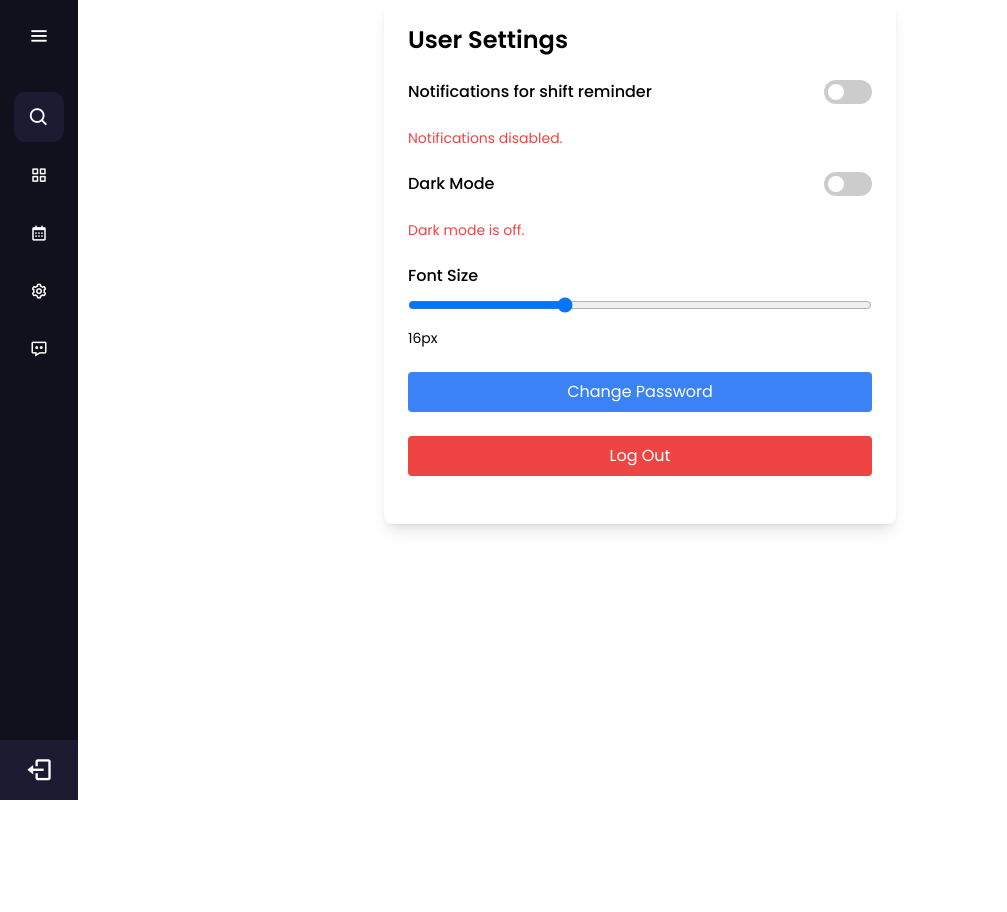
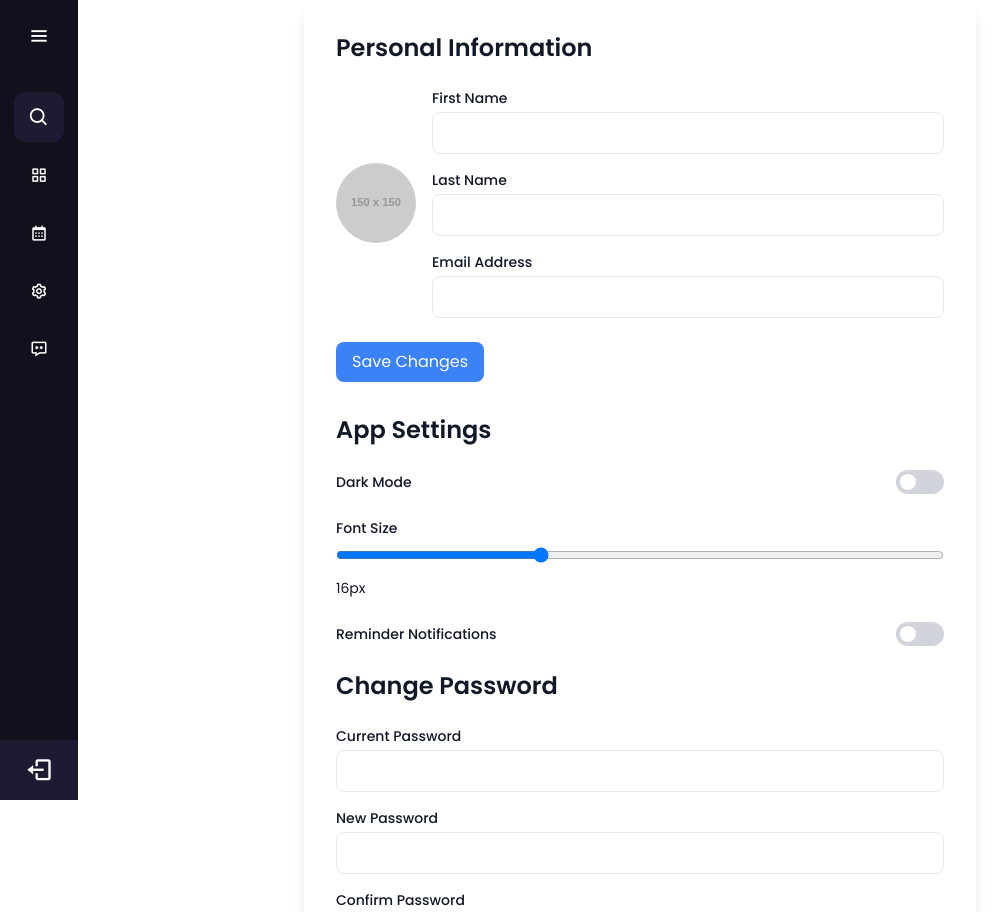
Before and after one commit to mobinmohammadi10/dashboard, a Vue app: page /settings in a window 1280 px wide. Shown: the top 912 px of the page, without its empty margins (0-1007 px from the left). Before the commit the page ends 800 px from the top, so only its background shows below. Built offline with nearby package versions, Linux system fonts and the light colour scheme.

Commit message:
new setting view with tailwind css

```diff
--- a/src/views/SettingsView.vue
+++ b/src/views/SettingsView.vue
@@ -1,175 +1,154 @@
 <template>
-  <div :class="['max-w-lg mx-auto p-6 shadow-lg rounded-lg transition-all duration-300', settings.darkMode ? 'bg-gray-800 text-white' : 'bg-white text-black']">
-    <h1 class="text-2xl font-semibold mb-6">User Settings</h1>
+  <div class="max-w-2xl mx-auto p-8 bg-white dark:bg-gray-800 text-gray-900 dark:text-white rounded-lg shadow-lg transition-all duration-300">
+    <!-- Personal Information Section -->
+    <h2 class="text-2xl font-semibold mb-6">Personal Information</h2>
+    <div class="flex items-center space-x-4 mb-6">
+      <img class="w-20 h-20 rounded-full object-cover" :src="user.pictureUrl" alt="User Picture">
+      <div class="flex-1">
+        <label class="block text-sm font-medium mb-1">First Name</label>
+        <input type="text" v-model="user.firstName" class="w-full p-2 border rounded-lg dark:bg-gray-700 dark:border-gray-600">
 
-    <!-- Notification Settings with Toggle -->
-    <div class="flex items-center justify-between mb-6">
-      <label for="notifications" class="font-medium">Notifications for shift reminder</label>
-      <label class="relative inline-block w-12 h-6">
-        <input type="checkbox" v-model="settings.notifications" id="notifications" class="sr-only">
-        <span class="slider block w-full h-full bg-gray-300 rounded-full cursor-pointer"></span>
-        <span class="dot absolute left-1 top-1 w-4 h-4 bg-white rounded-full transition-transform transform" :class="{ 'translate-x-6': settings.notifications }"></span>
-      </label>
+        <label class="block text-sm font-medium mb-1 mt-4">Last Name</label>
+        <input type="text" v-model="user.lastName" class="w-full p-2 border rounded-lg dark:bg-gray-700 dark:border-gray-600">
+
+        <label class="block text-sm font-medium mb-1 mt-4">Email Address</label>
+        <input type="email" v-model="user.email" class="w-full p-2 border rounded-lg dark:bg-gray-700 dark:border-gray-600">
+      </div>
     </div>
-    <p v-if="settings.notifications" class="text-sm text-green-500 mb-6">Notifications enabled.</p>
-    <p v-else class="text-sm text-red-500 mb-6">Notifications disabled.</p>
+    <button @click="savePersonalInfo" class="bg-blue-500 text-white py-2 px-4 rounded-lg hover:bg-blue-600 transition mb-8">
+      Save Changes
+    </button>
+
+    <!-- App Settings Section -->
+    <h2 class="text-2xl font-semibold mb-6">App Settings</h2>
 
     <!-- Dark Mode Toggle -->
     <div class="flex items-center justify-between mb-6">
-      <label for="dark-mode" class="font-medium">Dark Mode</label>
-      <label class="relative inline-block w-12 h-6">
-        <input type="checkbox" v-model="settings.darkMode" id="dark-mode" class="sr-only">
-        <span class="slider block w-full h-full bg-gray-300 rounded-full cursor-pointer"></span>
-        <span class="dot absolute left-1 top-1 w-4 h-4 bg-white rounded-full transition-transform transform" :class="{ 'translate-x-6': settings.darkMode }"></span>
-      </label>
-    </div>
-    <p v-if="settings.darkMode" class="text-sm text-green-500 mb-6">Dark mode is on.</p>
-    <p v-else class="text-sm text-red-500 mb-6">Dark mode is off.</p>
-
-    <!-- Font Size -->
-    <div class="mb-6">
-      <label for="font-size" class="block font-medium mb-2">Font Size</label>
-      <input type="range" v-model="settings.fontSize" id="font-size" min="12" max="24" class="w-full">
-      <span class="block text-sm mt-2">{{ settings.fontSize }}px</span>
+      <label class="text-sm font-medium">Dark Mode</label>
+      <button @click="toggleDarkMode" class="relative inline-flex items-center w-12 h-6 bg-gray-300 rounded-full transition">
+        <span class="absolute left-1 top-1 w-4 h-4 bg-white rounded-full transition-transform" :class="darkMode ? 'translate-x-6' : ''"></span>
+      </button>
     </div>
 
-    <!-- Change Password -->
+    <!-- Font Size Slider -->
     <div class="mb-6">
-      <button @click="togglePasswordForm" class="w-full bg-blue-500 text-white py-2 px-4 rounded hover:bg-blue-600 transition">
-        Change Password
-      </button>
-      <div v-if="showPasswordForm" class="mt-4 space-y-4">
-        <input type="password" v-model="oldPassword" placeholder="Previous password" class="w-full p-2 border rounded" :class="{ 'bg-gray-900 text-white': settings.darkMode, 'bg-white text-black': !settings.darkMode }">
-        <input type="password" v-model="newPassword" placeholder="New password" class="w-full p-2 border rounded" :class="{ 'bg-gray-900 text-white': settings.darkMode, 'bg-white text-black': !settings.darkMode }">
-        <input type="password" v-model="confirmPassword" placeholder="Repeat new password" class="w-full p-2 border rounded" :class="{ 'bg-gray-900 text-white': settings.darkMode, 'bg-white text-black': !settings.darkMode }">
-        <button @click="changePassword" class="w-full bg-green-500 text-white py-2 px-4 rounded hover:bg-green-600 transition">
-          Update Password
-        </button>
-      </div>
+      <label for="font-size" class="block text-sm font-medium mb-2">Font Size</label>
+      <input type="range" id="font-size" v-model="fontSize" min="12" max="24" class="w-full">
+      <span class="block text-sm mt-2">{{ fontSize }}px</span>
     </div>
 
-    <!-- Log Out Button -->
-    <div class="mb-6">
-      <button @click="confirmLogout" class="w-full bg-red-500 text-white py-2 px-4 rounded hover:bg-red-600 transition">
-        Log Out
+    <!-- Notifications Toggle -->
+    <div class="flex items-center justify-between mb-6">
+      <label class="text-sm font-medium">Reminder Notifications</label>
+      <button @click="toggleNotifications" class="relative inline-flex items-center w-12 h-6 bg-gray-300 rounded-full transition">
+        <span class="absolute left-1 top-1 w-4 h-4 bg-white rounded-full transition-transform" :class="notifications ? 'translate-x-6' : ''"></span>
       </button>
     </div>
+
+    <!-- Change Password Section -->
+    <h2 class="text-2xl font-semibold mb-6">Change Password</h2>
+    <div class="mb-6">
+      <label for="current-password" class="block text-sm font-medium mb-1">Current Password</label>
+      <input id="current-password" type="password" v-model="currentPassword" class="w-full p-2 border rounded-lg dark:bg-gray-700 dark:border-gray-600">
+
+      <label for="new-password" class="block text-sm font-medium mb-1 mt-4">New Password</label>
+      <input id="new-password" type="password" v-model="newPassword" class="w-full p-2 border rounded-lg dark:bg-gray-700 dark:border-gray-600">
+
+      <label for="confirm-password" class="block text-sm font-medium mb-1 mt-4">Confirm Password</label>
+      <input id="confirm-password" type="password" v-model="confirmPassword" class="w-full p-2 border rounded-lg dark:bg-gray-700 dark:border-gray-600">
+    </div>
+    <button @click="changePassword" class="bg-green-500 text-white py-2 px-4 rounded-lg hover:bg-green-600 transition mb-8">
+      Save Password
+    </button>
+
+    <!-- Log Out Section -->
+    <h2 class="text-2xl font-semibold mb-6">Log Out</h2>
+    <div class="mb-6">
+      <label for="logout-password" class="block text-sm font-medium mb-2">Enter Password to Log Out</label>
+      <input id="logout-password" type="password" v-model="logoutPassword" class="w-full p-2 border rounded-lg dark:bg-gray-700 dark:border-gray-600">
+    </div>
+    <button @click="logOut" class="bg-red-500 text-white py-2 px-4 rounded-lg hover:bg-red-600 transition">
+      Log Out
+    </button>
   </div>
 </template>
 
 <script setup>
-import { ref, reactive, watch, onMounted } from 'vue';
+import { ref, onMounted, watch } from 'vue';
 
-// Reactive object to hold the settings
-const settings = reactive({
-  notifications: false,
-  darkMode: false,
-  fontSize: 16
+// User's personal info and settings
+const user = ref({
+  firstName: '',
+  lastName: '',
+  email: '',
+  pictureUrl: 'https://via.placeholder.com/150'
 });
 
-// State for password change form
-const oldPassword = ref('');
+const darkMode = ref(false);
+const fontSize = ref(16);
+const notifications = ref(false);
+
+// Password states
+const currentPassword = ref('');
 const newPassword = ref('');
 const confirmPassword = ref('');
-const showPasswordForm = ref(false);
+const logoutPassword = ref('');
 
-// Methods to toggle password form and update password
-const togglePasswordForm = () => {
-  showPasswordForm.value = !showPasswordForm.value;
+// Methods to handle various actions
+const savePersonalInfo = () => {
+  // Handle saving user information logic
+};
+
+const toggleDarkMode = () => {
+  darkMode.value = !darkMode.value;
+  document.documentElement.classList.toggle('dark', darkMode.value);
+  localStorage.setItem('darkMode', darkMode.value);
+};
+
+const toggleNotifications = () => {
+  notifications.value = !notifications.value;
 };
 
 const changePassword = () => {
   if (newPassword.value !== confirmPassword.value) {
-    alert('New passwords do not match.');
-  } else if (newPassword.value.length < 6) {
-    alert('Password must be at least 6 characters long.');
+    alert('Passwords do not match.');
   } else {
-    alert('Password updated successfully.');
-    oldPassword.value = '';
-    newPassword.value = '';
-    confirmPassword.value = '';
-    showPasswordForm.value = false;
+    // Handle password change logic
   }
 };
 
-// Logout function
-const confirmLogout = () => {
-  if (confirm('Are you sure you want to log out?')) {
-    alert('You have been logged out.');
+const logOut = () => {
+  if (logoutPassword.value === '') {
+    alert('Please enter your password to log out.');
+  } else {
+    // Handle log out logic
   }
 };
 
-// Watchers for dark mode and font size changes
-watch(
-  () => settings.darkMode,
-  (newVal) => {
-    if (newVal) {
-      document.documentElement.classList.add('dark');
-    } else {
-      document.documentElement.classList.remove('dark');
-    }
-    localStorage.setItem('darkMode', newVal);
+// Apply saved settings from localStorage
+onMounted(() => {
+  const savedDarkMode = localStorage.getItem('darkMode');
+  if (savedDarkMode) {
+    darkMode.value = savedDarkMode === 'true';
+    document.documentElement.classList.toggle('dark', darkMode.value);
   }
-);
 
-watch(
-  () => settings.fontSize,
-  (newVal) => {
-    document.body.style.fontSize = `${newVal}px`;
-    localStorage.setItem('fontSize', newVal);
-  }
-);
-
-// On mounted, load settings from localStorage
-onMounted(() => {
   const savedFontSize = localStorage.getItem('fontSize');
   if (savedFontSize) {
-    settings.fontSize = parseInt(savedFontSize, 10);
-    document.body.style.fontSize = `${settings.fontSize}px`;
+    fontSize.value = parseInt(savedFontSize);
+    document.documentElement.style.fontSize = `${fontSize.value}px`;
   }
+});
 
-  const savedDarkMode = localStorage.getItem('darkMode');
-  if (savedDarkMode !== null) {
-    settings.darkMode = savedDarkMode === 'true';
-    if (settings.darkMode) {
-      document.documentElement.classList.add('dark');
-    }
-  }
+// Watch for changes in font size and update the document
+watch(fontSize, (newSize) => {
+  document.documentElement.style.fontSize = `${newSize}px`;
+  localStorage.setItem('fontSize', newSize);
 });
 </script>
 
 <style scoped>
-.slider {
-  transition: background-color 0.3s ease;
-}
-.slider.block {
-  background-color: #ccc;
-}
-.slider.round {
-  border-radius: 34px;
-}
-.slider.round:before {
-  border-radius: 50%;
-}
-.slider input:checked + .slider {
-  background-color: #28a745;
-}
-.dot {
-  position: absolute;
-}
-
-.dark .bg-white {
-  background-color: #1a202c !important; /* Dark mode background */
-}
-.dark .text-black {
-  color: #fff !important; /* Dark mode text color */
+body {
+  transition: background-color 0.3s ease, color 0.3s ease;
 }
 </style>
-
-<style>
-/* Global dark mode styles */
-.dark {
-  background-color: #1a202c;
-  color: #fff;
-}
-</style>
--- a/tailwind.config.js
+++ b/tailwind.config.js
@@ -4,5 +4,6 @@ export default {
   theme: {
     extend: {}
   },
+  darkMode: 'class',
   plugins: []
 }
```
